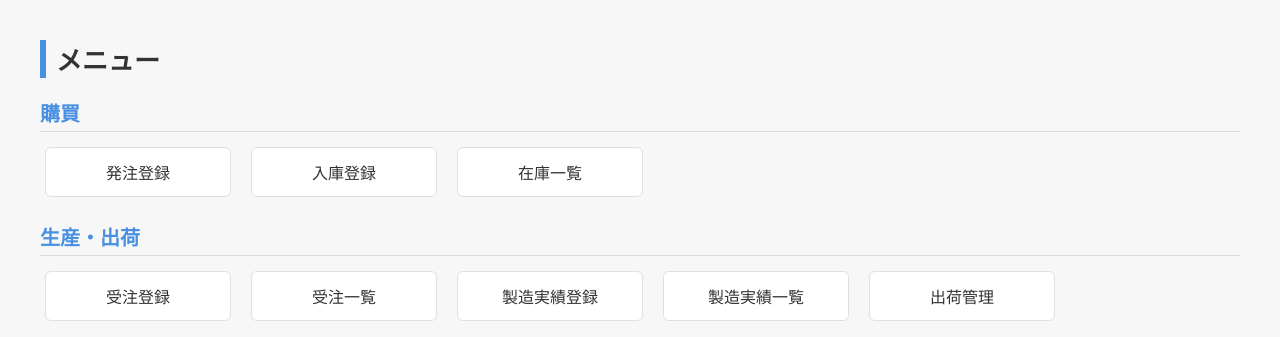
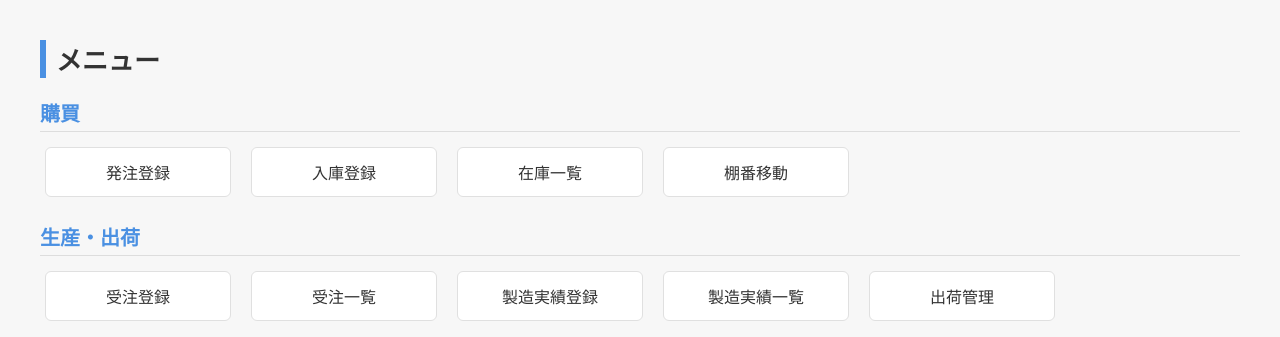
Before and after one commit to erp-mini-web/erp-mini, a Flask app: page / in a window 1280 px wide. Shown: the top 337 px of the page. Run offline with Flask 3, Linux system fonts and the light colour scheme.

Commit message:
Update menu.html

```diff
--- a/templates/menu.html
+++ b/templates/menu.html
@@ -79,6 +79,7 @@
     <a class="menu-btn" href="/purchase">発注登録</a>
     <a class="menu-btn" href="/receipts">入庫登録</a>
     <a class="menu-btn" href="/stocks">在庫一覧</a>
+    <a class="menu-btn" href="/move">棚番移動</a>
 </div>
 
 <!-- 生産・出荷 -->
```
